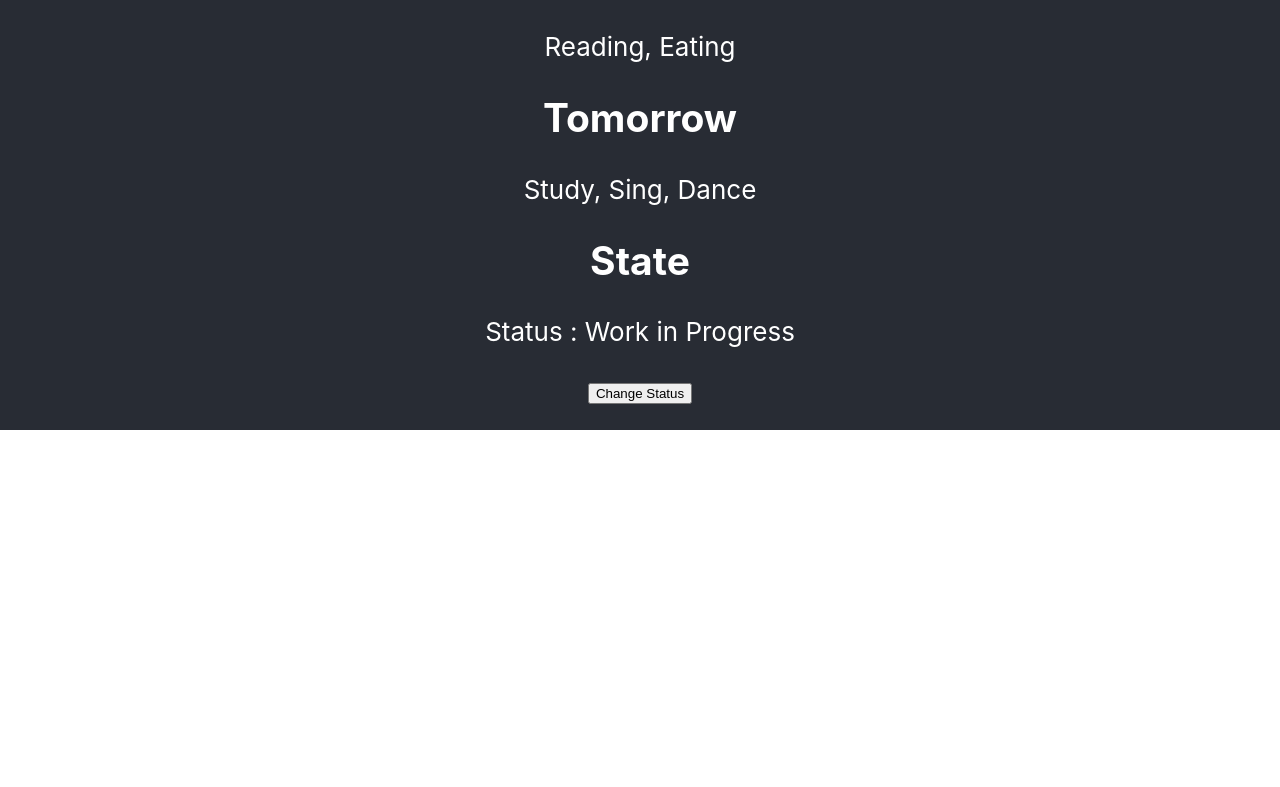
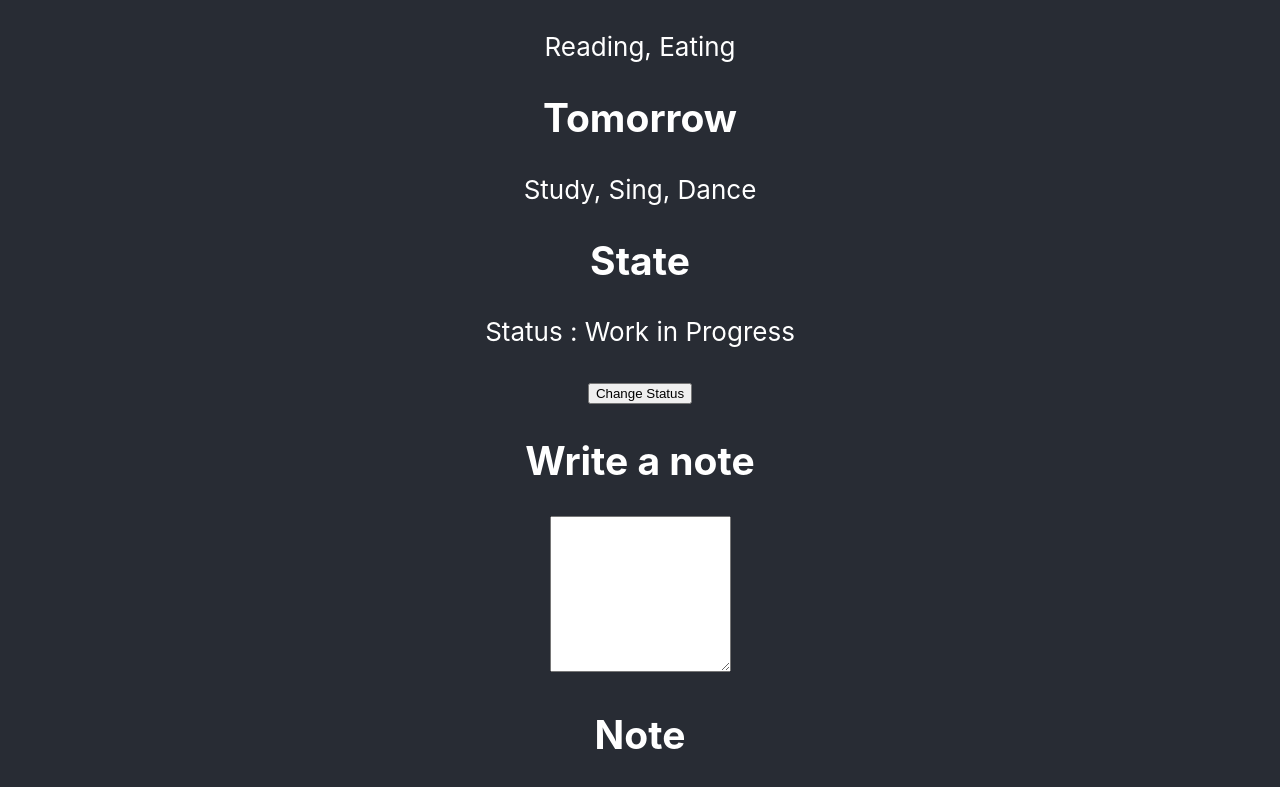
Before and after one commit to milan-vishnoi/Practice_Programs, a React (Create React App) app in the folder JavaScript/React/my-react-app/: page / in a window 1280 px wide. Shown: the part 527-1314 px from the top of the page. Before the commit the page ends 957 px from the top, so only its background shows below. Built offline with nearby package versions, Linux system fonts and the light colour scheme.

Commit message:
Added code to take the state controlled input

```diff
--- a/JavaScript/React/my-react-app/src/App.js
+++ b/JavaScript/React/my-react-app/src/App.js
@@ -42,13 +42,20 @@ List.propTypes = {tasks: PropTypes.array.isRequired};
 class ToDo extends React.Component {
   constructor(props) {
     super(props);
-    this.state = {status:"Work in Progress"};
+    this.state = {status:"Work in Progress",
+      note:""
+    };
     this.handleClick = this.handleClick.bind(this);
+    this.handleInput = this.handleInput.bind(this);
   }
 
 
   handleClick() {
     this.setState(state => ({status: state.status==="Done"?"Work In Progress":"Done"}));
+  }
+
+  handleInput(event) {
+    this.setState({note:event.target.value});
   }
   render() {
     return (
@@ -60,7 +67,11 @@ class ToDo extends React.Component {
         <List tasks={["Study", "Sing", "Dance"]} />
         <h2>State</h2>
         <p>Status : {this.state.status}</p>
-        <button onClick={this.handleClick}>Change Status</button>
+        <button onClick={this.handleClick}>Change Status</button><br/>
+        <h2>Write a note</h2>
+        <textarea rows={10} onChange={this.handleInput}></textarea>
+        <h2>Note</h2>
+        <p>{this.state.note}</p>
       </div>
     );
   }
```
